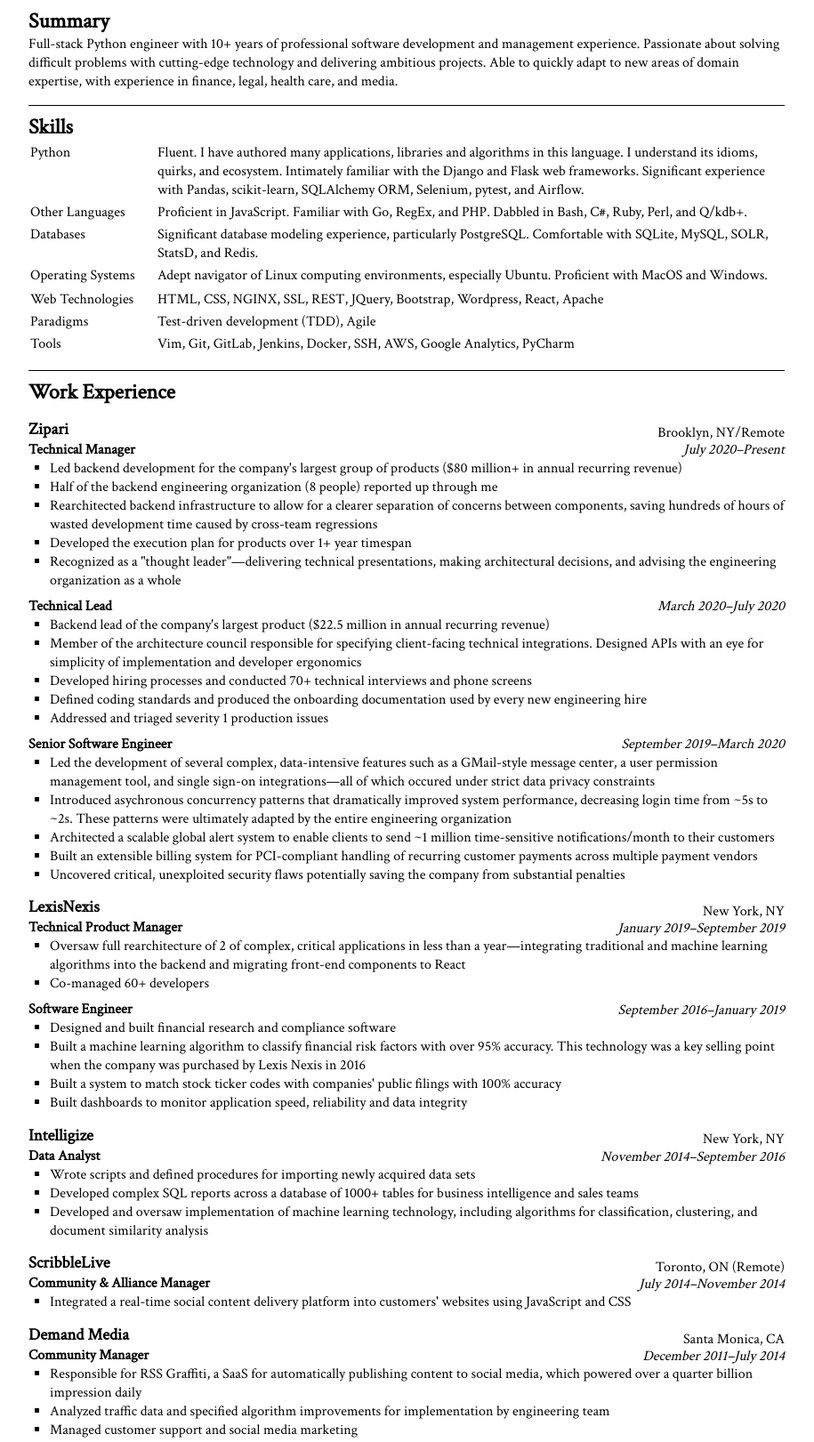
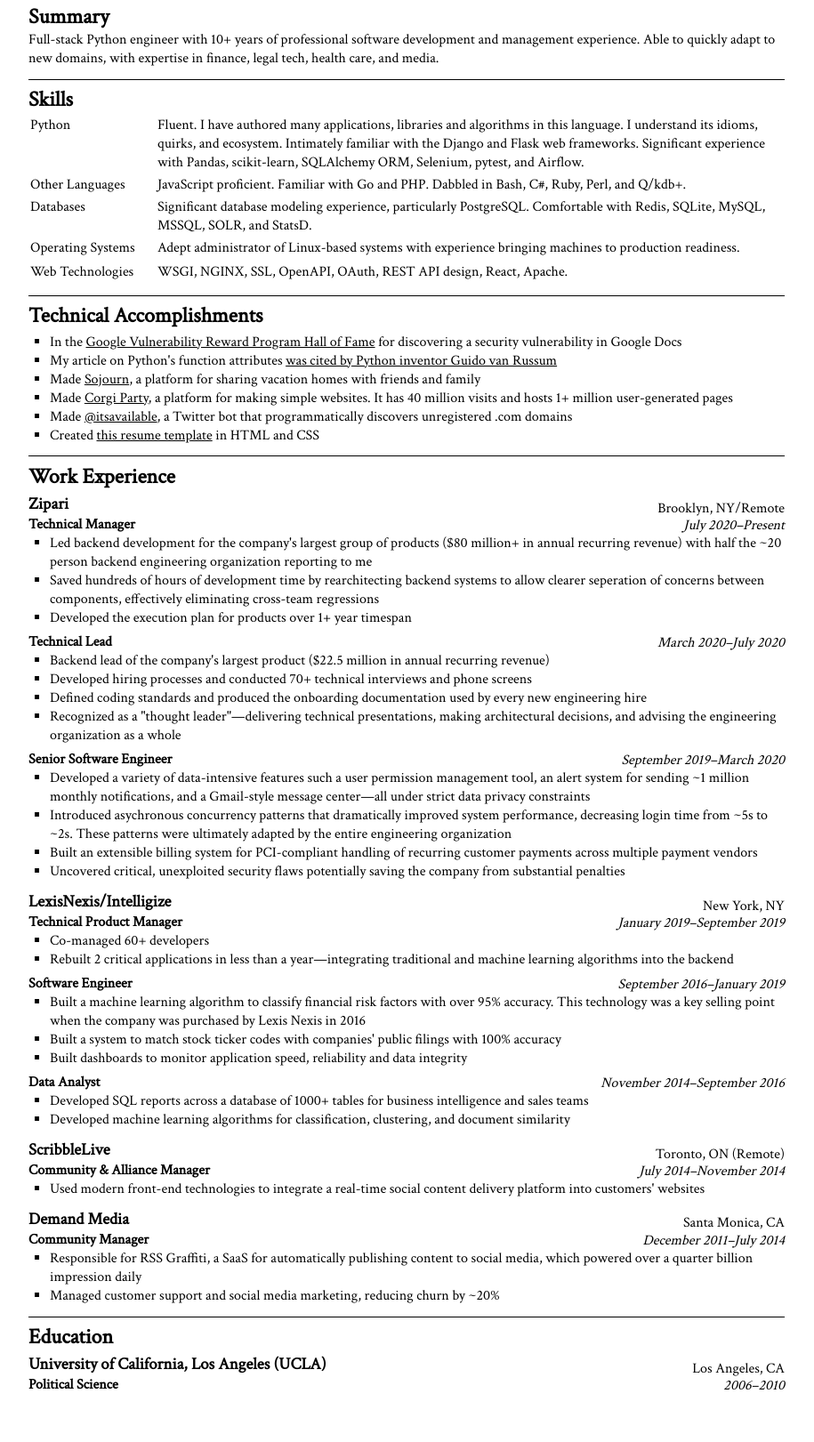
Before and after one commit to sethdandridge/resume, a plain HTML site: page index.htm in a window 1280 px wide. Shown: the part 108-1729 px from the top of the page at 89% size, without its empty margins (183-1098 px from the left). After the commit the page ends 1696 px from the top, so only its background shows below. Drawn offline with Linux system fonts and the light colour scheme.

Commit message:
reorg and line height changes

```diff
--- a/index.htm
+++ b/index.htm
@@ -30,6 +30,9 @@
       margin-left: auto;
       margin-right: auto;
     }
+    h1 {
+      font-size: 1.7em;
+    }
     header {
       display: flex;
       justify-content: space-between;
@@ -57,11 +60,14 @@
       line-height: 1.2em;
     }
     section {
-      padding-bottom: 1em;
+      padding-bottom: .8em;
       border-width: 0px 0px 1px 0px;
       border-style: solid;
-      margin-top: .5em;
-      margin-bottom: .5em;
+      margin-top: .4em;
+      margin-bottom: .2em;
+    }
+    h2 + ul {
+      margin-top: .2em;
     }
     section#last-section {
       border-style: none;
@@ -89,18 +95,22 @@
     div.job-header {
       display: flex;
       justify-content: space-between;
-      padding-top: .5em;
+      padding-top: .2em;
     }
     div.job-title {
       float: right;
       align-self: flex-end;
     }
+    h2 + div.job-header h3 {
+      margin-top: 0em;
+    }
     div.job-title h3 {
-      margin-top: .3em;
+      margin-top: .4em;
     }
     div.job-info {
       text-align: right;
       margin: 0em;
+      margin-top: .3em;
       line-height: 1.2em;
       align-self: flex-end;
     }
@@ -128,10 +138,11 @@
         <p><a href="https://sethdandridge.com">sethdandridge.com</a></p>
       </div>
     </header>
+
     <section>
       <h2>Summary</h2>
-      <p>Full-stack Python engineer with 10+ years of professional software development and management experience. Passionate about solving difficult problems with cutting-edge technology and delivering ambitious projects. Able to quickly adapt to new areas of domain expertise, with experience in finance, legal, health care, and media.
-    </p></section>
+      <p>Full-stack Python engineer with 10+ years of professional software development and management experience. <!-- Passionate about solving difficult problems with cutting-edge technology and delivering ambitious projects.--> Able to quickly adapt to new domains, with expertise in finance, legal tech, health care, and media.</p>
+    </section>
 
     <section>
       <h2>Skills</h2>
@@ -144,21 +155,21 @@
 
           <td class="skills-section">Other Languages</td>
           <td>
-            Proficient in JavaScript. Familiar with Go, RegEx, and PHP. Dabbled in Bash, C#, Ruby, Perl, and Q/kdb+.
+            JavaScript proficient. Familiar with Go and PHP. Dabbled in Bash, C#, Ruby, Perl, and Q/kdb+.
           </td>
         </tr>
 
         <tr>
           <td class="skills-section">Databases</td>
           <td>
-            Significant database modeling experience, particularly PostgreSQL. Comfortable with SQLite, MySQL, SOLR, StatsD, and Redis.
+            Significant database modeling experience, particularly PostgreSQL. Comfortable with Redis, SQLite, MySQL, MSSQL, SOLR, and StatsD.
           </td>
         </tr>
 
         <tr>
           <td class="skills-section">Operating Systems</td>
           <td>
-            Adept navigator of Linux computing environments, especially Ubuntu. Proficient with MacOS and Windows.
+            Adept administrator of Linux-based systems with experience bringing machines to production readiness.
           </td>
         </tr>
         <tr>
@@ -166,20 +177,18 @@
         <tr>
           <td class="skills-section">Web Technologies</td>
           <td>
-            HTML,
-            CSS,
+            WSGI,
             NGINX,
             SSL,
-            REST,
-            JQuery,
-            Bootstrap,
-            Wordpress,
+            OpenAPI,
+            OAuth,
+            REST API design,
             React,
-            Apache
+            Apache.
           </td>
         </tr>
 
-        <tr>
+        <!-- <tr>
           <td class="skills-section">Paradigms</td>
           <td>
             Test-driven development (TDD),
@@ -197,10 +206,23 @@
             SSH,
             AWS,
             Google Analytics,
-            PyCharm
+            PyCharm.
           </td>
-        </tr>
+        </tr> -->
       </tbody></table>
+    </section>
+
+    <section>
+      <h2>Technical Accomplishments</h2>
+      <ul>
+        <li>In the <a href="https://bughunter.withgoogle.com/profile/d61d6b22-5a58-4f37-ac6e-97bcfae090fc">Google Vulnerability Reward Program Hall of Fame</a> for discovering a security vulnerability in Google Docs</li>
+        <li>My article on Python's function attributes <a href="https://twitter.com/gvanrossum/status/1359325911993098241">was cited by Python inventor Guido van Russum</a></li>
+        <li>Made <a href="https://sojourn.house/">Sojourn</a>, a platform for sharing vacation homes with friends and family</li>
+        <li>Made <a href="https://my.corgiorgy.com/">Corgi Party</a>, a platform for making simple websites. It has 40 million visits and hosts 1+ million user-generated pages</li>
+        <li>Made <a href="https://twitter.com/itsavailable">@itsavailable</a>, a Twitter bot that programmatically discovers unregistered .com domains</li>
+        <!-- <li>Co-created <a href="http://citibikemap.com/">Citi Bike Map</a>, a site for viewing NYC bike share availability</li> -->
+        <li>Created <a href="https://github.com/sethdandridge/resume/blob/master/index.htm">this resume template</a> in HTML and CSS</li>
+      </ul>
     </section>
 
     <section>
@@ -217,12 +239,10 @@
         </div>
       </div>
       <ul>
-        <li>Led backend development for the company's largest group of products ($80 million+ in annual recurring revenue)</li>
-        <li>Half of the backend engineering organization (8 people) reported up through me</li>
-        <li>Rearchitected backend infrastructure to allow for a clearer separation of concerns between components, saving hundreds of hours of wasted development time caused by cross-team regressions</li>
+        <li>Led backend development for the company's largest group of products ($80 million+ in annual recurring revenue) with half the ~20 person backend engineering organization reporting to me</li>
+        <li>Saved hundreds of hours of development time by rearchitecting backend systems to allow clearer seperation of concerns between components, effectively eliminating cross-team regressions</li>
         <li>Developed the execution plan for products over 1+ year timespan</li>
         <!-- <li>Defined processes for managing offshore technical teams</li> -->
-        <li>Recognized as a "thought leader"—delivering technical presentations, making architectural decisions, and advising the engineering organization as a whole</li>
       </ul>
 
       <div class="job-header">
@@ -235,10 +255,11 @@
       </div>
       <ul>
         <li>Backend lead of the company's largest product ($22.5 million in annual recurring revenue)</li>
-        <li>Member of the architecture council responsible for specifying client-facing technical integrations. Designed APIs with an eye for simplicity of implementation and developer ergonomics</li>
+        <!-- <li>Member of the architecture council responsible for specifying client-facing technical integrations. Designed APIs with an eye for simplicity of implementation and developer ergonomics</li> -->
         <li>Developed hiring processes and conducted 70+ technical interviews and phone screens</li>
         <li>Defined coding standards and produced the onboarding documentation used by every new engineering hire</li>
-        <li>Addressed and triaged severity 1 production issues</li>
+        <!-- <li>Addressed and triaged severity 1 production issues</li> -->
+        <li>Recognized as a "thought leader"—delivering technical presentations, making architectural decisions, and advising the engineering organization as a whole</li>
         <!-- <li>Built tools for test data creation and management</li> -->
       </ul>
       <!-- <p>Skills used: People management, API design, system architecture, code review, technical documentation</p> -->
@@ -252,16 +273,15 @@
         </div>
       </div>
       <ul>
-        <li>Led the development of several complex, data-intensive features such as a GMail-style message center, a user permission management tool, and single sign-on integrations—all of which occured under strict data privacy constraints</li>
+        <li>Developed a variety of data-intensive features such a user permission management tool, an alert system for sending ~1 million monthly notifications, and a Gmail-style message center—all under strict data privacy constraints</li>
         <li>Introduced asychronous concurrency patterns that dramatically improved system performance, decreasing login time from ~5s to ~2s. These patterns were ultimately adapted by the entire engineering organization</li>
-        <li>Architected a scalable global alert system to enable clients to send ~1 million time-sensitive notifications/month to their customers</li>
         <li>Built an extensible billing system for PCI-compliant handling of recurring customer payments across multiple payment vendors</li>
         <li>Uncovered critical, unexploited security flaws potentially saving the company from substantial penalties</li>
       </ul>
 
       <div class="job-header">
         <div class="job-title">
-          <h3>LexisNexis</h3>
+          <h3>LexisNexis/Intelligize</h3>
           <h4>Technical Product Manager</h4>
         </div>
         <div class="job-info">
@@ -270,8 +290,8 @@
         </div>
       </div>
       <ul>
-        <li>Oversaw full rearchitecture of 2 of complex, critical applications in less than a year—integrating traditional and machine learning algorithms into the backend and migrating front-end components to React</li>
         <li>Co-managed 60+ developers</li>
+        <li>Rebuilt 2 critical applications in less than a year—integrating traditional and machine learning algorithms into the backend</li>
         <!-- <li>Interviewed customers, sales and support teams to ideate and prioritize projects</li> -->
         <!-- <li>Designed system components and delivered requirements to engineering teams</li> -->
       </ul>
@@ -286,7 +306,7 @@
         </div>
       </div>
       <ul>
-        <li>Designed and built financial research and compliance software</li>
+        <!-- <li>Designed and built financial research and compliance software</li> -->
         <li>Built a machine learning algorithm to classify financial risk factors with over 95% accuracy. This technology was a key selling point when the company was purchased by Lexis Nexis in 2016</li>
         <!-- <li>Built an application for tracking and classifying correspondences between public companies and the SEC</li> -->
         <li>Built a system to match stock ticker codes with companies' public filings with 100% accuracy</li>
@@ -297,18 +317,16 @@
 
       <div class="job-header">
         <div class="job-title">
-          <h3>Intelligize</h3>
           <h4>Data Analyst</h4>
         </div>
         <div class="job-info">
-          <p>New York, NY</p>
           <p class="date">November 2014–September 2016</p>
         </div>
       </div>
       <ul>
-        <li>Wrote scripts and defined procedures for importing newly acquired data sets</li>
-        <li>Developed complex SQL reports across a database of 1000+ tables for business intelligence and sales teams</li>
-        <li>Developed and oversaw implementation of machine learning technology, including algorithms for classification, clustering, and document similarity analysis</li>
+        <!-- <li>Wrote scripts and defined procedures for importing newly acquired data sets</li> -->
+        <li>Developed SQL reports across a database of 1000+ tables for business intelligence and sales teams</li>
+        <li>Developed machine learning algorithms for classification, clustering, and document similarity</li>
       </ul>
       <!-- <p>Skills used: Python, SQL, MySQL, scikit-learn, Pandas, RegEx, iPython/Jupyter Notebook, Selenium, Google Analytics, C#</p>  -->
 
@@ -323,7 +341,7 @@
         </div>
       </div>
       <ul>
-        <li>Integrated a real-time social content delivery platform into customers' websites using JavaScript and CSS</li>
+        <li>Used modern front-end technologies to integrate a real-time social content delivery platform into customers' websites</li>
       </ul>
       <!-- <p>Skills used: JavaScript, CSS, HTML, jQuery, customer relations, working remote</p> -->
 
@@ -339,13 +357,12 @@
       </div>
       <ul>
         <li>Responsible for RSS Graffiti, a SaaS for automatically publishing content to social media, which powered over a quarter billion impression daily</li>
-        <li>Analyzed traffic data and specified algorithm improvements for implementation by engineering team</li>
-        <li>Managed customer support and social media marketing</li>
+        <li>Managed customer support and social media marketing, reducing churn by ~20%</li>
       </ul>
       <!-- <p>Skills used: Python, RSS, JIRA, RabbitMQ, MongoDB, product management, planning, customer support, UX design, data analysis</p> -->
     </section>
 
-    <section>
+    <section id="last-section">
       <h2>Education</h2>
       <div class="job-header">
         <div class="job-title">
@@ -358,19 +375,6 @@
         </div>
       </div>
     </section>
-
-    <section id="last-section">
-      <h2>Additional Information</h2>
-      <ul>
-        <li>Awarded a Google bug bounty and accepted into the <a href="https://bughunter.withgoogle.com/profile/d61d6b22-5a58-4f37-ac6e-97bcfae090fc">Google Vulnerability Reward Program Hall of Fame</a></li>
-        <li>Created <a href="https://sojourn.house/">Sojourn</a>, a platform for sharing vacation homes with friends and family</li>
-        <li>Created <a href="https://my.corgiorgy.com/">Corgi Party</a>, a platform for making simple websites. It has 40 million visits and hosts over 1 million user-generated pages</li>
-        <li>Created <a href="https://twitter.com/itsavailable">@itsavailable</a>, a Twitter bot that programmatically discovers unregistered .com domains</li>
-        <li>Co-created <a href="http://citibikemap.com/">Citi Bike Map</a>, a site for viewing NYC bike share availability
-        </li><li>Created <a href="https://github.com/sethdandridge/resume/blob/master/index.htm">this resume template</a> in HTML and CSS</li>
-      </ul>
-    </section>
-  </div>
 
   <script>
     // Google analytics
```
